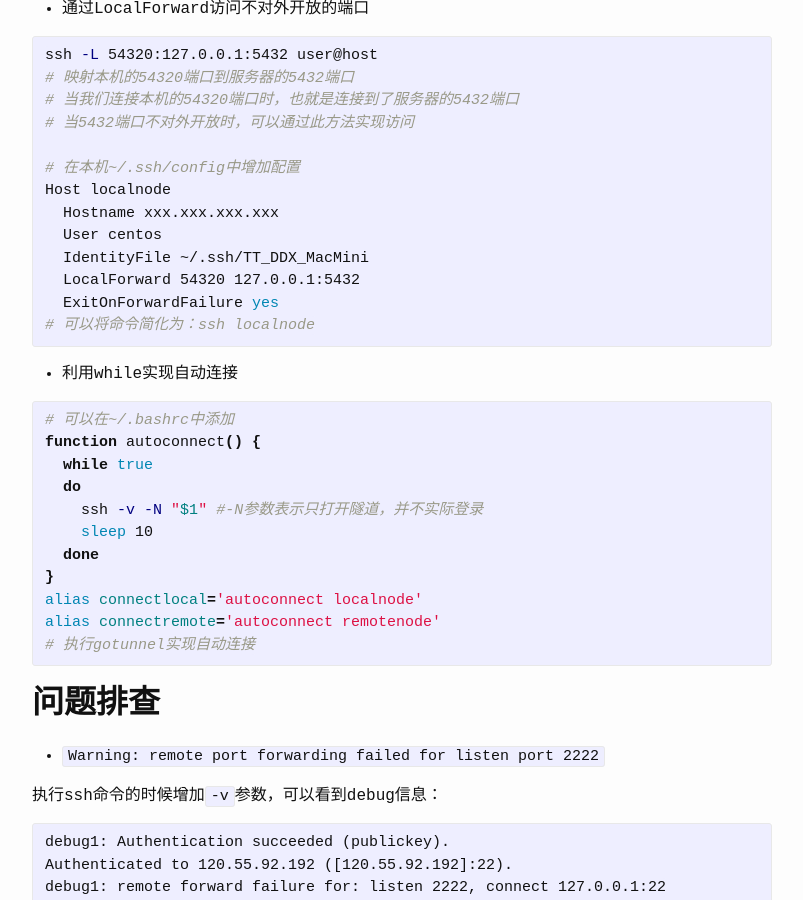
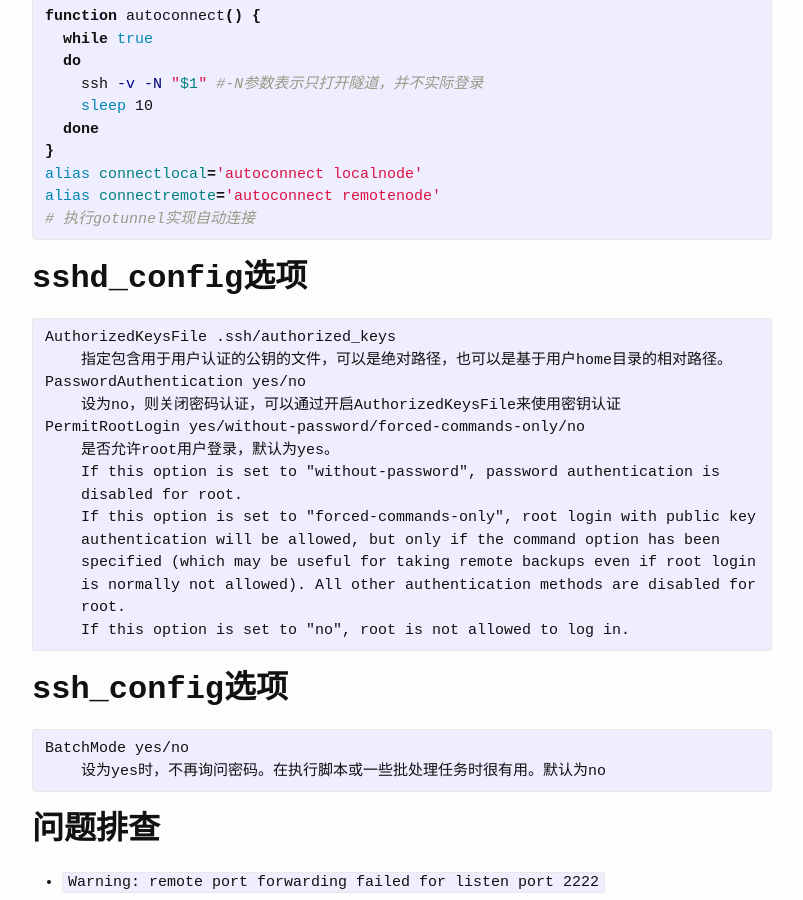
Before and after one commit to lutaoact/lutaoact.github.io, a Jekyll site: the page built from _posts/2016-04-15-ssh.markdown, in a window 1280 px wide and 900 px high, scrolled down 1340 px. Shown: the whole window, without its empty margins (238-1041 px from the left). Built offline with Jekyll 4.4.1, drawn with Linux system fonts in a browser that asks for light colours; some of the changed text lies outside the part shown.

Commit message:
ssh_config sshd_config

```diff
--- a/_posts/2016-04-15-ssh.markdown
+++ b/_posts/2016-04-15-ssh.markdown
@@ -14,26 +14,7 @@ categories: linux ssh
 -R #RemoteForward
 {% endhighlight %}
 
-* root用户登录选项，主要是关于PermitRootLogin选项的配置
-
-以下内容来自man sshd_config
-{% highlight text %}
-PermitRootLogin
-  Specifies whether root can log in using ssh(1). The argument must be "yes",
-  "without-password", "forced-commands-only", or "no". The default is "yes".
-
-  If this option is set to "without-password", password authentication is
-  disabled for root.
-
-  If this option is set to "forced-commands-only", root login with public key
-  authentication will be allowed, but only if the command option has been
-  specified (which may be useful for taking remote backups even if root login
-  is normally not allowed). All other authentication methods are disabled for
-  root.
-
-  If this option is set to "no", root is not allowed to log in.
-{% endhighlight %}
-如果希望root用户只能通过pubkey验证方式登录，可用如下设置：
+* 限制root用户只能通过pubkey验证方式登录，用如下设置：
 {% highlight text %}
 PasswordAuthentication no
 PermitRootLogin without-password
@@ -90,6 +71,30 @@ alias connectremote='autoconnect remotenode'
 # 执行gotunnel实现自动连接
 {% endhighlight %}
 
+## sshd_config选项
+{% highlight text %}
+AuthorizedKeysFile .ssh/authorized_keys
+    指定包含用于用户认证的公钥的文件，可以是绝对路径，也可以是基于用户home目录的相对路径。
+PasswordAuthentication yes/no
+    设为no，则关闭密码认证，可以通过开启AuthorizedKeysFile来使用密钥认证
+PermitRootLogin yes/without-password/forced-commands-only/no
+    是否允许root用户登录，默认为yes。
+    If this option is set to "without-password", password authentication is
+    disabled for root.
+    If this option is set to "forced-commands-only", root login with public key
+    authentication will be allowed, but only if the command option has been
+    specified (which may be useful for taking remote backups even if root login
+    is normally not allowed). All other authentication methods are disabled for
+    root.
+    If this option is set to "no", root is not allowed to log in.
+{% endhighlight %}
+
+## ssh_config选项
+{% highlight text %}
+BatchMode yes/no
+    设为yes时，不再询问密码。在执行脚本或一些批处理任务时很有用。默认为no
+{% endhighlight %}
+
 ## 问题排查
 * `Warning: remote port forwarding failed for listen port 2222`
 
```
